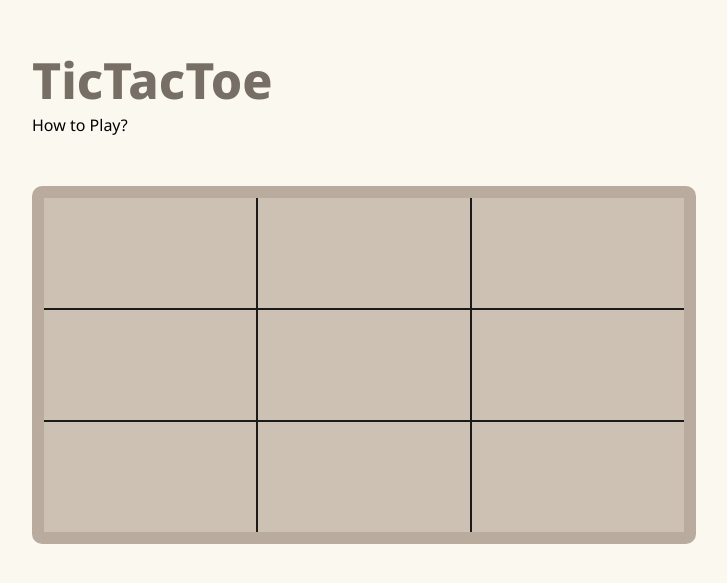
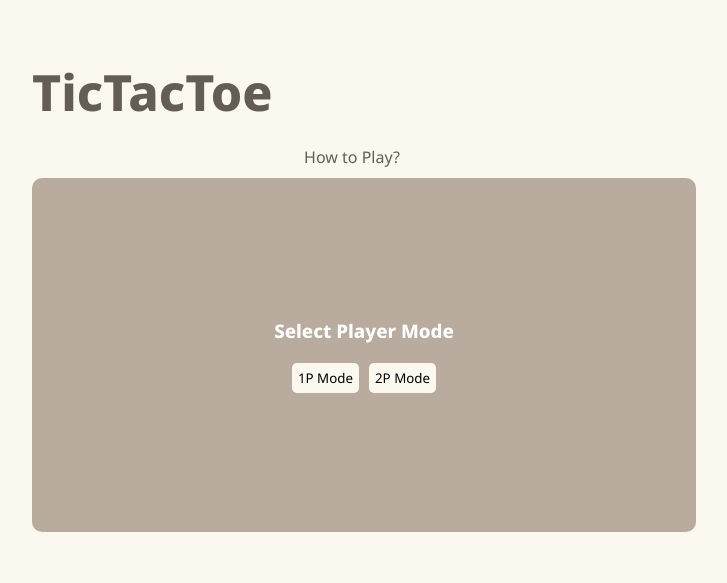
Before and after one commit to suyog-adhikari/react-tictactoe, a React (Create React App) app: page / in a window 1280 px wide. Shown: the part 105-688 px from the top of the page, without its empty margins (288-1015 px from the left). Built offline with nearby package versions, Linux system fonts and the light colour scheme; the HTML template or start-up script is replaced by a standard one.

Commit message:
1P mode implementation

```diff
--- a/src/App.css
+++ b/src/App.css
@@ -14,7 +14,7 @@
 }
 
 .gameCont .gameHeader{
-  margin-bottom: 50px;
+  margin-bottom: 10px;
 }
 
 .gameCont .game .gameHeader h1{
@@ -23,6 +23,16 @@
 
 .gameCont .game .gameHeader p{
   cursor: pointer;
+  color: var(--primary);
+}
+
+.gameCont .game .gameHeader p:last-child{
+  text-align: center;
+  margin-top: 20px;
+}
+
+.gameCont .game .gameHeader p:last-child span{
+  font-weight: bold;
 }
 
 /*Game Body*/
@@ -81,12 +91,13 @@
   color: var(--white);
 }
 
-.gameCont .gameBody .over button{
-  padding: 6px;
-  border-radius: 5px;
-  border: none;
-  background-color: var(--bg);
-  cursor: pointer;
+.gameCont .gameBody .over span{
+  margin-right: 4px;
+}
+
+.gameCont .gameBody .line{
+  display: flex;
+  gap: 10px;
 }
 
 .o, .O{
--- a/src/Game.jsx
+++ b/src/Game.jsx
@@ -1,6 +1,6 @@
 import { useEffect, useState } from "react";
-import { HowToPlayModal } from "components";
-import { gameInit, setMarker, toggleTurn, checkGameOver, checkWin  } from "assets/controller";
+import { HowToPlayModal, DisplayTurn } from "components";
+import { gameInit, setMarker, toggleTurn, checkGameOver, checkWin, makeDecision  } from "assets/controller";
 
 const Game = () =>{
   const [howToPlay, setHowToPlay] = useState(false);
@@ -8,24 +8,52 @@ const Game = () =>{
   const [turn, setTurn] = useState('x');
   const [win, setWin] = useState(false);
   const [gameOver, setGameOver] = useState(false);
+  const [gameMode, setGameMode] = useState(null);
 
-  useEffect(()=>{
-    setGame(gameInit());
-  }, []);
-
-  const reInit = () =>{
+  const reInit = (changeMode = false) =>{
     setHowToPlay(false);
     setWin(false);
     setGameOver(false);
+
+    if(changeMode)
+      setGameMode(null);
+
     setGame(gameInit());
   }
 
   const handleClick = (x, y) =>{
     const newGame = setMarker(game, {x,y}, turn);
-    toggleTurn(turn, setTurn);
-    setGameOver(checkGameOver(game));
-    setWin(checkWin(game));
+    setGame([...newGame]);
   }
+
+  useEffect(()=>{
+    const currentGameOver =  checkGameOver(game);
+    const currentWin = checkWin(game);
+
+    setGameOver(currentGameOver);
+    setWin(currentWin);
+
+    if(gameOver || win )
+      return;
+
+    setTurn(prevTurn=>toggleTurn(prevTurn));
+  }, [game]);
+
+  useEffect(()=>{
+    if(!gameMode || !gameMode.mode)
+      return;
+
+    if(gameMode.mode === 2)
+      return;
+
+    const cpuMove = makeDecision(game, turn, gameMode);
+    if(cpuMove){
+      const newGame = setMarker(game, cpuMove, turn);
+      setTimeout(()=>{
+        setGame([...newGame]);
+      }, 300);
+    }
+  }, [turn]);
 
   const renderRow = (row, rowIndex) =>{
     return(
@@ -37,6 +65,25 @@ const Game = () =>{
     );
   }
 
+  const checkBoardDisplay = ()=>{
+    if(win)
+      return false;
+    else if(gameOver)
+      return false;
+
+    if(!gameMode)
+      return false;
+
+    if(gameMode?.mode === 1 && !gameMode.user)
+      return false;
+
+    return true;
+  }
+
+  useEffect(()=>{
+    setGame(gameInit());
+  }, []);
+
   return(
     <>
       <div className="gameCont">
@@ -44,33 +91,59 @@ const Game = () =>{
           <div className="gameHeader">
             <h1>TicTacToe</h1>
             <p onClick={()=>setHowToPlay(true)}>How to Play?</p>
+            {checkBoardDisplay() && <DisplayTurn turn={turn} gameMode={gameMode} />}
           </div>
 
           <div className="gameBody">
-            {!gameOver && !win && (
+            {checkBoardDisplay() && (
               <div className="gameInnerBody">
                 {game.map((row,index)=>renderRow(row, index))}
               </div>
             )}
-            {win && (
-              <div className="over">
-                <h3>{turn} Wins</h3>
-                <button onClick={reInit}>Play Again</button>
+
+            {(win || gameOver) && (
+              <div className="over animateFadeIn">
+                {win ?
+                  <>
+                    <h3>
+                      <span className={`text-${win.winner}`}>{(win.winner).toUpperCase()}</span> Wins
+                    </h3>
+                  </>:
+                  <h3>Gameover</h3>
+                }
+
+                <div className="line">
+                  <button onClick={()=>reInit()}>Play Again</button>
+                  <button onClick={()=>reInit(true)}>Change Mode</button>
+                </div>
               </div>
             )}
-            {gameOver && (
+            {!gameMode && (
               <div className="over">
-                <h3>Gameover</h3>
-                <button onClick={reInit}>Play Again</button>
+                <h3>Select Player Mode</h3>
+                <div className="line">
+                  <button onClick={()=>setGameMode({mode: 1})}>1P Mode</button>
+                  <button onClick={()=>setGameMode({mode: 2})}>2P Mode</button>
+                </div>
               </div>
             )}
+            {(gameMode?.mode === 1 && !gameMode.user) && (
+                <div className="over">
+                  <h3>Play As</h3>
+                  <div className="line">
+                    <button onClick={()=>setGameMode({mode: 1, user: 'x'})} className="text-x" style={{fontSize:20, fontWeight:'bold'}}>X</button>
+                    <button onClick={()=>setGameMode({mode: 1, user: 'o'})} className="text-o" style={{fontSize:20, fontWeight:'bold'}}>O</button>
+                  </div>
+                </div>
+              )
+            }
           </div>
         </div>
       </div>
 
       {howToPlay && <HowToPlayModal closeModal={()=>setHowToPlay(false)} />}
     </>
-    )
+  )
 }
 
 export default Game;
--- a/src/assets/controller.js
+++ b/src/assets/controller.js
@@ -5,12 +5,16 @@ export const gameInit = () =>{
 	return game;
 }
 
-export const toggleTurn = (turn, setTurn) =>{
-	setTurn(turn.toLowerCase() === 'x'?'o':'x');
+export const toggleTurn = (turn) =>{
+	return (turn.toLowerCase() === 'x'?'o':'x');
 }
 
 export const checkWin = (game)=>{
 	const isWinningLine = (a,b,c) => a===b && b===c && a!==-1
+
+	if (!game || game.length !== 3 || !game.every(row => row.length === 3)) {
+    return false;
+  }
 
 	for(let i=0; i<3; i++){
 		//Check Row
@@ -41,8 +45,89 @@ export const checkGameOver = (game) =>{
 }
 
 export const setMarker = (game, {x, y}, turn) =>{
-	if(game[x][y] == -1)
+	if(game[x][y] === -1)
 		game[x][y] = turn;
 
 	return game;
 }
+
+export const makeDecision = (game, turn, gameMode) =>{
+	if(gameMode.mode === 2)
+		return false
+
+	if(turn === gameMode.user)
+		return false;
+
+	let potDes = [];
+
+	for(let i=0; i<3; i++){
+		for(let j=0; j<3; j++){
+			if(game[i][j] == game[i][(j+1)%3] && game[i][j] != -1){
+				if(game[i][(j+2)%3] == -1){
+					potDes.push([game[i][j],i,(j+2)%3]);
+				}
+			}
+		}
+	}
+
+	for(let i=0; i<3; i++){
+		for(let j=0; j<3; j++){
+			if(game[j][i] == game[(j+1)%3][i] && game[j][i] != -1){
+				if(game[(j+2)%3][i] == -1){
+					potDes.push([game[j][i],(j+2)%3,i]);
+				}
+			}
+		}
+	}
+
+	for(let i=0; i<3; i++){
+		if(game[i][i] == game[(i+1)%3][(i+1)%3] && game[i][i] != -1){
+			if(game[(i+2)%3][(i+2)%3] == -1){
+				potDes.push([game[i][i],(i+2)%3,(i+2)%3]);
+			}
+		}
+	}
+
+	if(game[0][2] == game [1][1] && game[0][2] != -1){
+		if(game[2][0] == -1){
+			potDes.push([game[0][2],2,0]);
+		}
+	}
+	if(game[1][1] == game [2][0] && game[1][1] != -1){
+		if(game[0][2] == -1){
+			potDes.push([game[1][1],0,2]);
+		}
+	}
+	if(game[0][2] == game [2][0] && game[0][2] != -1){
+		if(game[1][1] == -1){
+			potDes.push([game[0][2],2,0]);
+		}
+	}
+
+	for(let i=0; i<potDes.length; i++){
+		if(potDes[i][0] != gameMode.user){
+			return {x: potDes[i][1], y: potDes[i][2]};
+		}
+	}
+
+	if(potDes.length){
+		let randDes = potDes[Math.floor(Math.random() * 10) % potDes.length];
+		return {x: randDes[1], y: randDes[2]};
+	}
+
+	let des = Array();
+	for(let i=0; i<3; i++){
+		for(let j=0 ; j<3; j++){
+			if(game[i][j] == -1){
+				des.push([i,j]);
+			}
+		}
+	}
+
+	if(des.length){
+		let randDes = des[Math.floor(Math.random() * 10) % des.length];
+		return {x: randDes[0], y: randDes[1]};
+	}
+
+	return false;
+}
--- /dev/null
+++ b/src/components/DisplayTurn.jsx
@@ -0,0 +1,14 @@
+const DisplayTurn = ({turn, gameMode}) => {
+  if(gameMode.mode === 1){
+    return(
+      <p><span>{turn===gameMode.user?"Your":"CPU's"}</span> Turn</p>
+    )
+  }
+  else if(gameMode.mode === 2){
+    return(
+      <p><span className={`text-${turn}`}>{turn.toUpperCase()}</span>'s Turn</p>
+    )
+  }
+}
+
+export default DisplayTurn;
--- a/src/components/index.js
+++ b/src/components/index.js
@@ -1 +1,2 @@
 export {default as HowToPlayModal} from "./HowToPlayModal";
+export {default as DisplayTurn} from "./DisplayTurn";
--- a/src/index.css
+++ b/src/index.css
@@ -11,7 +11,7 @@
 
 :root{
   --bg: #FAF8EF;
-  --primary: #776E65;
+  --primary: #645d56;
   --black: #1A1A1A;
   --dim: rgba(0,0,0, 0.3);
   --cross: #2512A0;
@@ -31,15 +31,27 @@ h1, h2, h3, h4, h5, h6{
   color: var(--gray);
 }
 
-.text-cross{
+.text-x{
   color: var(--cross);
 }
 
-.text-knot{
+.text-o{
   color: var(--knot);
+}
+
+button{
+  padding: 6px;
+  border-radius: 5px;
+  border: none;
+  background-color: var(--bg);
+  cursor: pointer;
 }
 
 @keyframes fade-in{
   from{opacity: 0;}
   to{opacity: 1;}
 }
+
+.animateFadeIn{
+  animation: fade-in 0.5s ease-in-out;
+}
```
Also changed, not shown: src/components/GameOverModal.jsx (deleted, +0 -14 lines).
